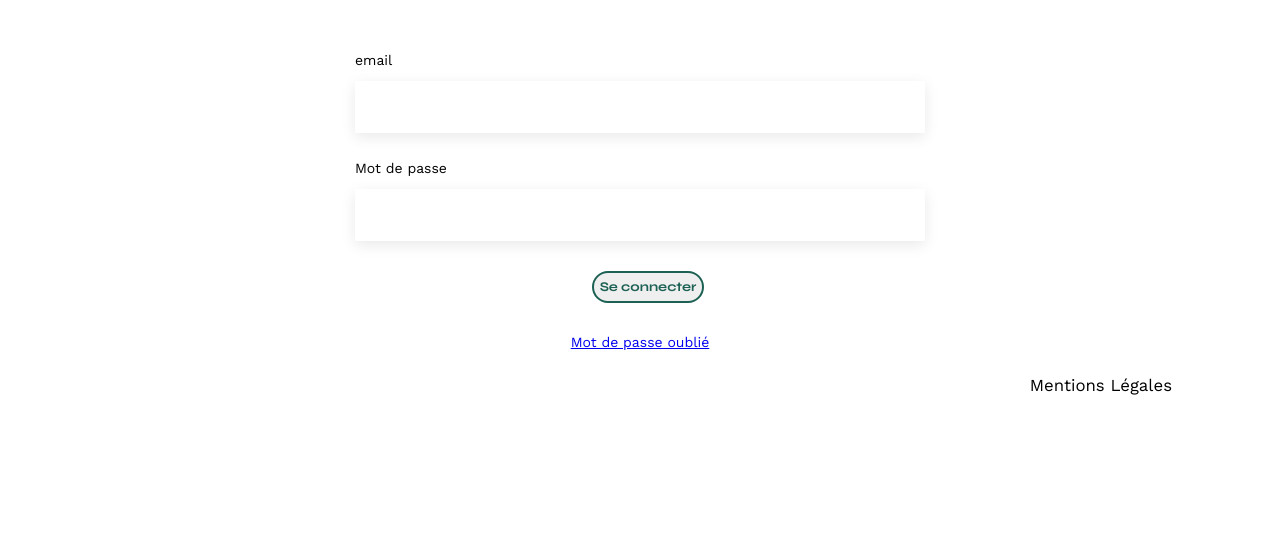
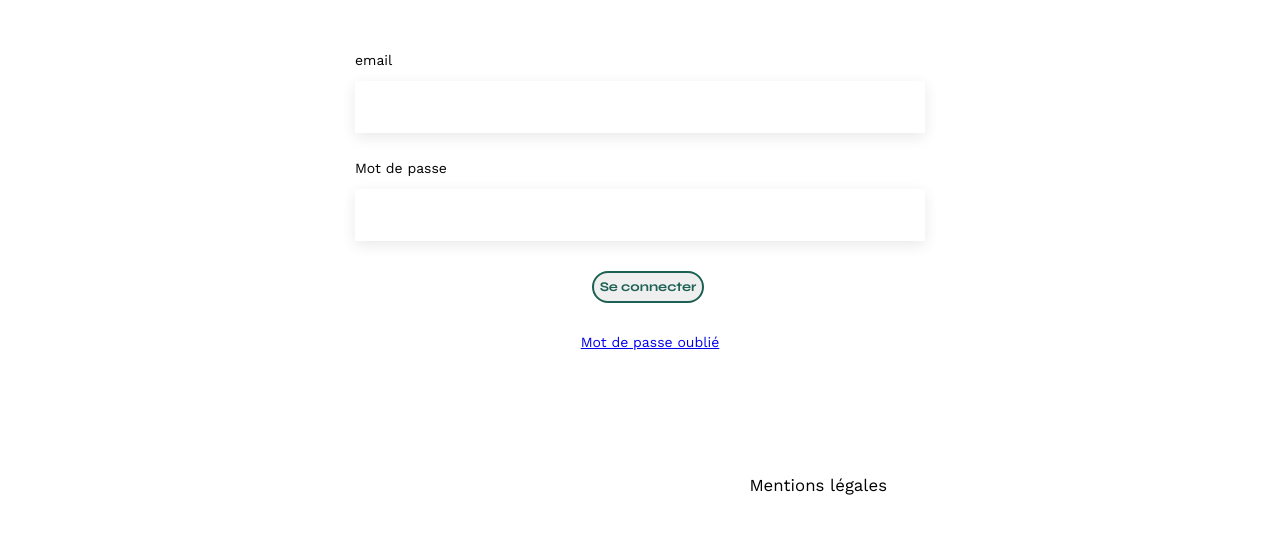
Before and after one commit to 2312-1972/Sophie-Bluel, a plain HTML site: page FrontEnd/login.html in a window 1280 px wide. Shown: the part 178-712 px from the top of the page. Drawn offline with nearby package versions, Linux system fonts and the light colour scheme.

Commit message:
création du footer en js

```diff
--- a/FrontEnd/login.html
+++ b/FrontEnd/login.html
@@ -71,13 +71,13 @@ onmouseout=document.body.style.backgroundColor='red'>chgt de couleur</button> --
             <!-- <a  href="index.html" >Mot de passe Oublié</a> -->
         </section>
     </main>
-    <footer id="#mentions">
+    <!-- <footer id="#mentions">
         <nav>
             <ul >
                 <li>Mentions Légales</li>
             </ul>
         </nav>
-    </footer>
+    </footer> -->
     <script src="./login.js"></script>
 </body>
 
--- a/FrontEnd/login.js
+++ b/FrontEnd/login.js
@@ -42,6 +42,7 @@ const lostMdpBlock = document.createElement("div");
 const lostMdp = document.createElement("a");
 lostMdp.href = "./index.html";
 lostMdp.textContent = "Mot de passe oublié";
+lostMdp.style.paddingLeft = "20px";
 contact.appendChild(lostMdpBlock);
 lostMdpBlock.appendChild(lostMdp);
 
@@ -49,3 +50,19 @@ let a = document.querySelector("a");
 a.onclick = () => {
   return confirm("Mot de passe Oublié");
 };
+
+const footer = document.createElement("footer");
+footer.id = "#footer";
+const navFooter = document.createElement("nav");
+navFooter.id = "#navFooter";
+const ulFooter = document.createElement("ul");
+ulFooter.id = "#ulFooter";
+const liFooter = document.createElement("li");
+liFooter.textContent = "Mentions légales";
+liFooter.style.paddingTop="100px";
+liFooter.id = "#liFooter";
+
+lostMdpBlock.appendChild(footer);
+footer.appendChild(navFooter);
+navFooter.appendChild(ulFooter);
+ulFooter.appendChild(liFooter);
```
